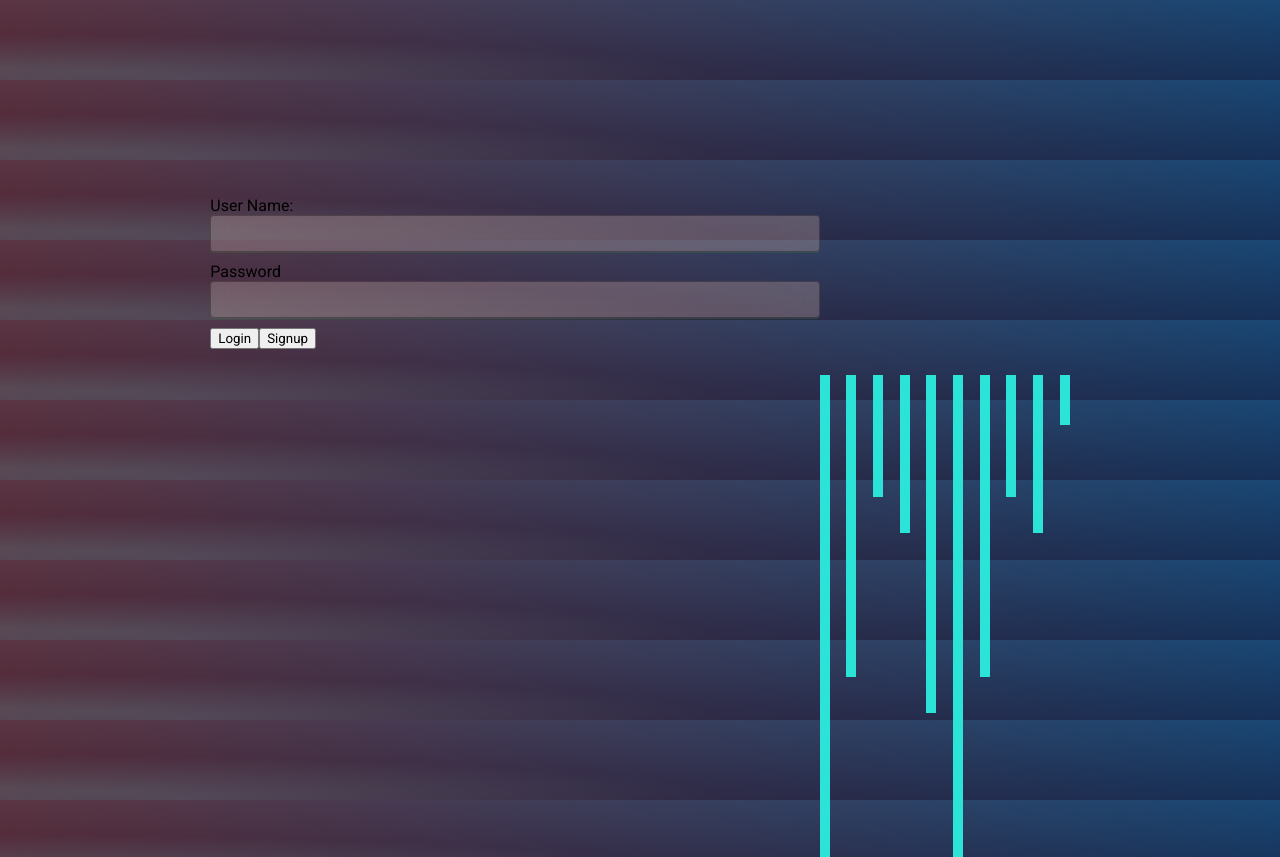
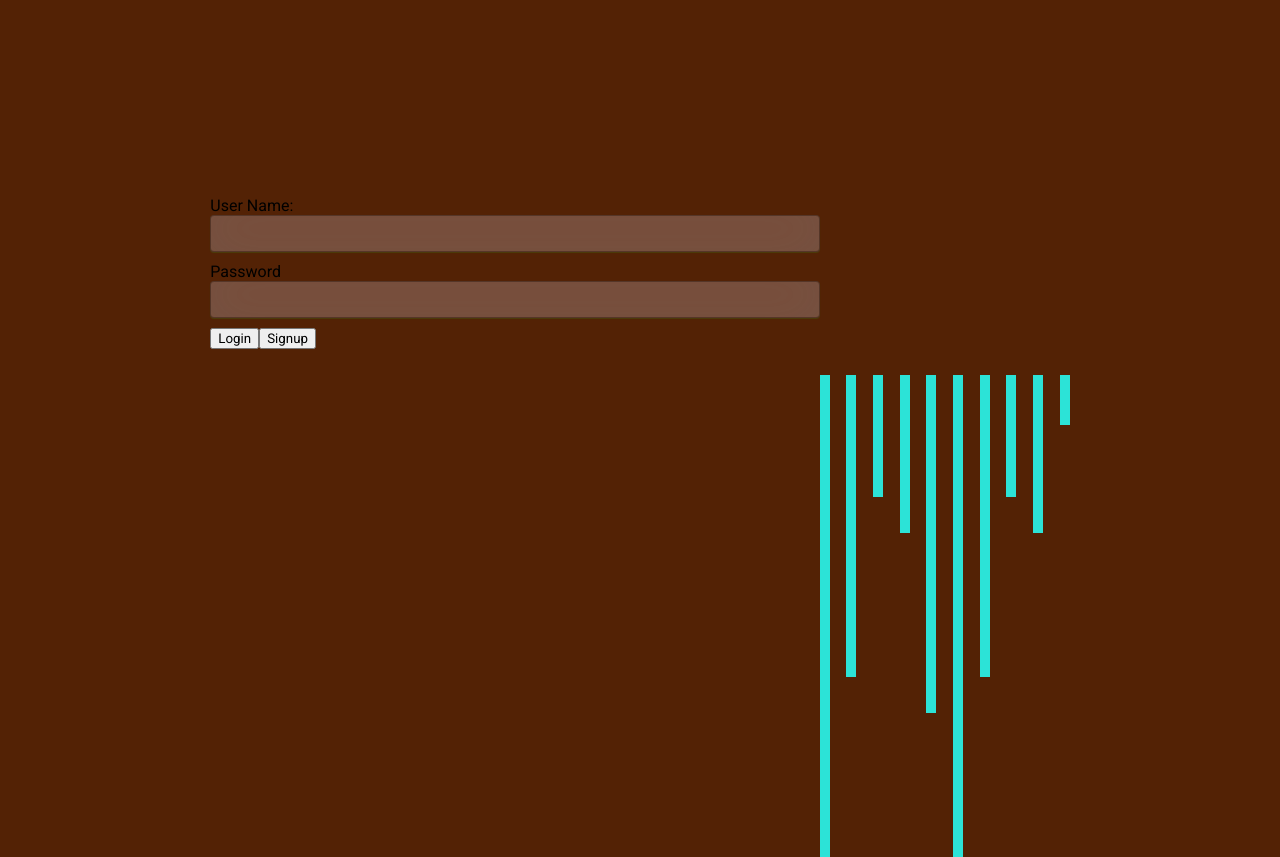
Before and after one commit to CamronWest/Phase-4-project, a React (Create React App) app in the folder client/: page /access in a window 1280 px wide. Built offline with nearby package versions, Linux system fonts and the light colour scheme; no server answers.

Commit message:
css changes to login.

```diff
--- a/client/src/components/Home-Access/LoginOut/Login.css
+++ b/client/src/components/Home-Access/LoginOut/Login.css
@@ -11,19 +11,13 @@
 
 * { -webkit-box-sizing:border-box; -moz-box-sizing:border-box; -ms-box-sizing:border-box; -o-box-sizing:border-box; box-sizing:border-box; }
 
-html { width: 100%; height:10%; overflow:hidden; }
+html { width: 100%; height:10%; }
 
 body {
   width: 100%;
   height:100%;
   font-family: 'Open Sans', sans-serif;
-  background: #092756;
-  background: -moz-radial-gradient(0% 100%, ellipse cover, rgba(104,128,138,.4) 10%,rgba(138,114,76,0) 40%),-moz-linear-gradient(top,  rgba(57,173,219,.25) 0%, rgba(42,60,87,.4) 100%), -moz-linear-gradient(-45deg,  #670d10 0%, #092756 100%);
-  background: -webkit-radial-gradient(0% 100%, ellipse cover, rgba(104,128,138,.4) 10%,rgba(138,114,76,0) 40%), -webkit-linear-gradient(top,  rgba(57,173,219,.25) 0%,rgba(42,60,87,.4) 100%), -webkit-linear-gradient(-45deg,  #670d10 0%,#092756 100%);
-  background: -o-radial-gradient(0% 100%, ellipse cover, rgba(104,128,138,.4) 10%,rgba(138,114,76,0) 40%), -o-linear-gradient(top,  rgba(57,173,219,.25) 0%,rgba(42,60,87,.4) 100%), -o-linear-gradient(-45deg,  #670d10 0%,#092756 100%);
-  background: -ms-radial-gradient(0% 100%, ellipse cover, rgba(104,128,138,.4) 10%,rgba(138,114,76,0) 40%), -ms-linear-gradient(top,  rgba(57,173,219,.25) 0%,rgba(42,60,87,.4) 100%), -ms-linear-gradient(-45deg,  #670d10 0%,#092756 100%);
-  background: -webkit-radial-gradient(0% 100%, ellipse cover, rgba(104,128,138,.4) 10%,rgba(138,114,76,0) 40%), linear-gradient(to bottom,  rgba(57,173,219,.25) 0%,rgba(42,60,87,.4) 100%), linear-gradient(135deg,  #670d10 0%,#092756 100%);
-  filter: progid:DXImageTransform.Microsoft.gradient( startColorstr='#3E1D6D', endColorstr='#092756',GradientType=1 );
+  background-color: #532205;
 }
 .login {
   position: absolute;
```
